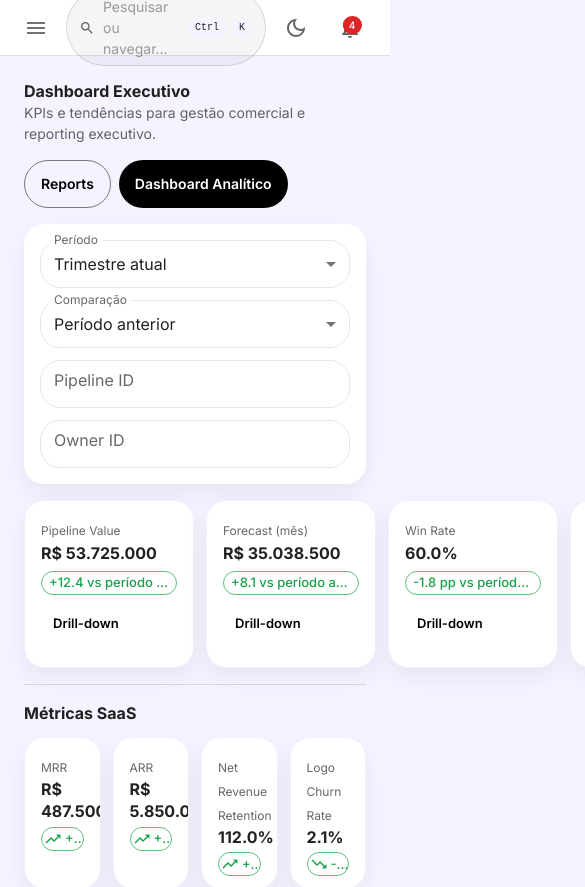
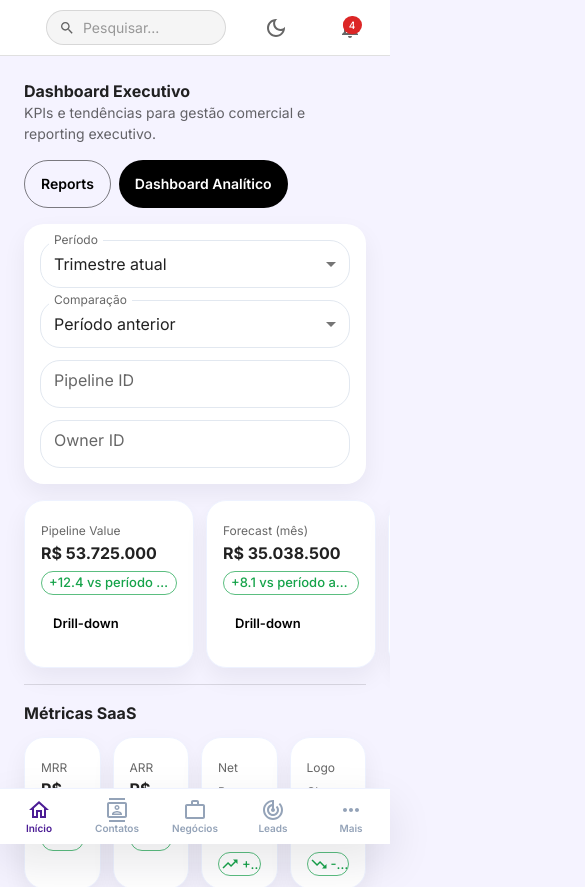
Before and after one commit to SolutionCenter4Sys/CRM4sys, a React (Vite) app: page /dashboard in a window 390 px wide. Shown: the top 887 px of the page, 585 px wide, since content can reach past the window. Built offline with nearby package versions, Linux system fonts and the light colour scheme.

Commit message:
feat(mobile): BottomNavigation, MobileNavDrawer 280px, safe area insets, iOS scroll momentum, remove hamburger

```diff
--- a/src/App.tsx
+++ b/src/App.tsx
@@ -33,6 +33,8 @@ import {
   useTheme as useMuiTheme,
   ListItemIcon,
   Chip,
+  BottomNavigation,
+  BottomNavigationAction,
 } from '@mui/material';
 import {
   HomeOutlined as HomeOutlinedIcon,
@@ -72,12 +74,14 @@ import {
   AccountBalanceOutlined as AccountBalanceOutlinedIcon,
   RequestQuote as RequestQuoteIcon,
   CreditCardOutlined as CreditCardOutlinedIcon,
+  MoreHoriz as MoreHorizIcon,
+  Close as CloseIcon,
 } from '@mui/icons-material';
 import { createAppTheme } from './styles/theme';
 import CommandPalette from './components/CommandPalette';
 import NotificationCenter from './components/NotificationCenter';
 
-// ── Theme Context ─────────────────────────────────────────────────────────────
+// 🌙 Theme Context ·············································
 interface ThemeCtx { mode: 'light' | 'dark'; toggle: () => void }
 const ThemeContext = createContext<ThemeCtx>({ mode: 'light', toggle: () => {} });
 export const useAppTheme = () => useContext(ThemeContext);
@@ -394,7 +398,7 @@ const RoutePerfTracker: React.FC = () => {
   return null;
 };
 
-// ── SidebarContent ───────────────────────────────────────────────────────────
+// 🔸 SidebarContent ···········································
 interface SidebarContentProps {
   isActiveRoute: (to: string) => boolean;
   settingsOpen: boolean;
@@ -452,7 +456,7 @@ const SidebarContent: React.FC<SidebarContentProps> = ({
       <Tooltip title="Propostas"><IconButton component={NavLink} to="/proposals" onClick={onNavClick} onMouseEnter={() => prefetchRoute('proposals', importProposalsPage)} sx={{ color: 'inherit', bgcolor: isActiveRoute('/proposals') ? 'rgba(255,255,255,0.18)' : 'transparent' }}><DescriptionOutlinedIcon /></IconButton></Tooltip>
       <Tooltip title="Contratos"><IconButton component={NavLink} to="/contracts" onClick={onNavClick} onMouseEnter={() => prefetchRoute('contracts', importContractsPage)} sx={{ color: 'inherit', bgcolor: isActiveRoute('/contracts') ? 'rgba(255,255,255,0.18)' : 'transparent' }}><ArticleOutlinedIcon /></IconButton></Tooltip>
 
-      {/* ── Ícone Financeiro com flyout ─────────────────────────────── */}
+      {/* 💰 Ícone Financeiro com flyout */}
       <Tooltip title="Financeiro" placement="right">
         <IconButton
           onClick={(e) => setFinancialAnchorEl(e.currentTarget)}
@@ -484,7 +488,6 @@ const SidebarContent: React.FC<SidebarContentProps> = ({
           },
         }}
       >
-        {/* Header do flyout */}
         <Box sx={{ px: 2, py: 1.5, background: 'linear-gradient(135deg, #4C1D95 0%, #7C3AED 100%)', color: '#fff' }}>
           <Box sx={{ display: 'flex', alignItems: 'center', gap: 1 }}>
             <AccountBalanceOutlinedIcon sx={{ fontSize: 18 }} />
@@ -495,7 +498,6 @@ const SidebarContent: React.FC<SidebarContentProps> = ({
           </Typography>
         </Box>
 
-        {/* Itens do flyout */}
         <MenuList dense sx={{ py: 0.5 }}>
           {financialItems.map((item, idx) => (
             <React.Fragment key={item.to}>
@@ -542,7 +544,6 @@ const SidebarContent: React.FC<SidebarContentProps> = ({
           <MenuItem component={NavLink} to="/projects" onClick={() => close(null)} onMouseEnter={() => prefetchRoute('projects', importProjectsPage)}><ListItemIcon><RocketLaunchOutlinedIcon fontSize="small" /></ListItemIcon>Projetos & Delivery</MenuItem>
           <MenuItem component={NavLink} to="/cs" onClick={() => close(null)} onMouseEnter={() => prefetchRoute('customer-success', importCustomerSuccessPage)}><ListItemIcon><FavoriteBorderOutlinedIcon fontSize="small" /></ListItemIcon>Customer Success</MenuItem>
           <Divider sx={{ my: 0.5 }} />
-          {/* Seção Automações */}
           <Box component="li" sx={{ px: 2, pt: 0.5, pb: 0.2 }}>
             <Typography sx={{ fontSize: 10, fontWeight: 700, letterSpacing: 0.8, color: 'text.disabled', textTransform: 'uppercase' }}>
               Automações
@@ -550,7 +551,6 @@ const SidebarContent: React.FC<SidebarContentProps> = ({
           </Box>
           <MenuItem component={NavLink} to="/nurture" onClick={() => close(null)} onMouseEnter={() => prefetchRoute('nurture-sequences', importNurtureSequencesPage)}><ListItemIcon><AutoAwesomeMotionOutlinedIcon fontSize="small" /></ListItemIcon>Nurture Sequences</MenuItem>
           <Divider sx={{ my: 0.5 }} />
-          {/* Seção Analytics */}
           <Box component="li" sx={{ px: 2, pt: 0.5, pb: 0.2 }}>
             <Typography sx={{ fontSize: 10, fontWeight: 700, letterSpacing: 0.8, color: 'text.disabled', textTransform: 'uppercase' }}>
               Analytics
@@ -560,19 +560,17 @@ const SidebarContent: React.FC<SidebarContentProps> = ({
           <MenuItem component={NavLink} to="/exports" onClick={() => close(null)} onMouseEnter={() => prefetchRoute('exports', importExportsPage)}><ListItemIcon><FileDownloadOutlinedIcon fontSize="small" /></ListItemIcon>Exportações</MenuItem>
           <MenuItem component={NavLink} to="/bi/connectors" onClick={() => close(null)} onMouseEnter={() => prefetchRoute('bi-connectors', importBIConnectorsPage)}><ListItemIcon><HubOutlinedIcon fontSize="small" /></ListItemIcon>BI Connectors</MenuItem>
           <Divider sx={{ my: 0.5 }} />
-          {/* Seção Acesso */}
           <Box component="li" sx={{ px: 2, pt: 0.5, pb: 0.2 }}>
             <Typography sx={{ fontSize: 10, fontWeight: 700, letterSpacing: 0.8, color: 'text.disabled', textTransform: 'uppercase' }}>
               Acesso & Segurança
             </Typography>
           </Box>
-          <MenuItem component={NavLink} to="/access/users" onClick={() => close(null)} onMouseEnter={() => prefetchRoute('access-users', importUsersManagementPage)}><ListItemIcon><PeopleOutlinedIcon fontSize="small" /></ListItemIcon>IAM · Usuários</MenuItem>
-          <MenuItem component={NavLink} to="/access/groups" onClick={() => close(null)} onMouseEnter={() => prefetchRoute('access-groups', importAccessGroupsPage)}><ListItemIcon><GroupWorkOutlinedIcon fontSize="small" /></ListItemIcon>IAM · Grupos</MenuItem>
-          <MenuItem component={NavLink} to="/access/approvals" onClick={() => close(null)} onMouseEnter={() => prefetchRoute('access-approvals', importAccessApprovalsPage)}><ListItemIcon><VerifiedUserOutlinedIcon fontSize="small" /></ListItemIcon>IAM · Aprovações</MenuItem>
+          <MenuItem component={NavLink} to="/access/users" onClick={() => close(null)} onMouseEnter={() => prefetchRoute('access-users', importUsersManagementPage)}><ListItemIcon><PeopleOutlinedIcon fontSize="small" /></ListItemIcon>IAM – Usuários</MenuItem>
+          <MenuItem component={NavLink} to="/access/groups" onClick={() => close(null)} onMouseEnter={() => prefetchRoute('access-groups', importAccessGroupsPage)}><ListItemIcon><GroupWorkOutlinedIcon fontSize="small" /></ListItemIcon>IAM – Grupos</MenuItem>
+          <MenuItem component={NavLink} to="/access/approvals" onClick={() => close(null)} onMouseEnter={() => prefetchRoute('access-approvals', importAccessApprovalsPage)}><ListItemIcon><VerifiedUserOutlinedIcon fontSize="small" /></ListItemIcon>IAM – Aprovações</MenuItem>
           <MenuItem component={NavLink} to="/billing/permissions" onClick={() => close(null)} onMouseEnter={() => prefetchRoute('permissions-matrix', importPermissionsMatrixPage)}><ListItemIcon><AdminPanelSettingsOutlinedIcon fontSize="small" /></ListItemIcon>Permissões</MenuItem>
           <MenuItem component={NavLink} to="/billing/audit" onClick={() => close(null)} onMouseEnter={() => prefetchRoute('audit-trail', importAuditTrailPage)}><ListItemIcon><PolicyOutlinedIcon fontSize="small" /></ListItemIcon>Auditoria</MenuItem>
           <Divider sx={{ my: 0.5 }} />
-          {/* Seção Integrações */}
           <Box component="li" sx={{ px: 2, pt: 0.5, pb: 0.2 }}>
             <Typography sx={{ fontSize: 10, fontWeight: 700, letterSpacing: 0.8, color: 'text.disabled', textTransform: 'uppercase' }}>
               Integrações
@@ -586,14 +584,190 @@ const SidebarContent: React.FC<SidebarContentProps> = ({
   );
 };
 
-// ─────────────────────────────────────────────────────────────────────────────
+// 📱 MobileNavDrawer — drawer 280px com labels completos ·····
+interface MobileNavDrawerProps {
+  open: boolean;
+  onClose: () => void;
+  isActiveRoute: (to: string) => boolean;
+  settingsOpen: boolean;
+  settingsAnchorEl: HTMLElement | null;
+  setSettingsAnchorEl: (el: HTMLElement | null) => void;
+}
+
+const MobileNavDrawer: React.FC<MobileNavDrawerProps> = ({
+  open,
+  onClose,
+  isActiveRoute,
+  settingsOpen,
+  settingsAnchorEl,
+  setSettingsAnchorEl,
+}) => {
+  const navigate = useNavigate();
+
+  const go = (to: string) => {
+    navigate(to);
+    onClose();
+  };
+
+  const navSections = [
+    {
+      items: [
+        { label: 'Início', to: '/dashboard', icon: <HomeOutlinedIcon fontSize="small" /> },
+      ],
+    },
+    {
+      title: 'CRM',
+      items: [
+        { label: 'Empresas', to: '/accounts', icon: <BusinessOutlinedIcon fontSize="small" /> },
+        { label: 'Contatos', to: '/contacts', icon: <ContactsOutlinedIcon fontSize="small" /> },
+        { label: 'Negócios', to: '/deals', icon: <WorkOutlineIcon fontSize="small" /> },
+        { label: 'Leads', to: '/leads', icon: <TrackChangesOutlinedIcon fontSize="small" /> },
+        { label: 'Atividades', to: '/activities', icon: <TimelineOutlinedIcon fontSize="small" /> },
+      ],
+    },
+    {
+      title: 'Vendas',
+      items: [
+        { label: 'Propostas', to: '/proposals', icon: <DescriptionOutlinedIcon fontSize="small" /> },
+        { label: 'Contratos', to: '/contracts', icon: <ArticleOutlinedIcon fontSize="small" /> },
+        { label: 'Financeiro', to: '/billing/invoices', icon: <AccountBalanceOutlinedIcon fontSize="small" /> },
+      ],
+    },
+    {
+      title: 'Analytics',
+      items: [
+        { label: 'Relatórios', to: '/reports', icon: <AssessmentOutlinedIcon fontSize="small" /> },
+        { label: 'Customer Success', to: '/cs', icon: <FavoriteBorderOutlinedIcon fontSize="small" /> },
+      ],
+    },
+    {
+      title: 'Configurações',
+      items: [
+        { label: 'Produtos & Serviços', to: '/products', icon: <Inventory2OutlinedIcon fontSize="small" /> },
+        { label: 'IAM – Usuários', to: '/access/users', icon: <PeopleOutlinedIcon fontSize="small" /> },
+        { label: 'Integrações', to: '/settings/integrations', icon: <ExtensionOutlinedIcon fontSize="small" /> },
+        { label: 'SSO / SAML', to: '/settings/sso', icon: <LockOutlinedIcon fontSize="small" /> },
+        { label: 'Auditoria', to: '/billing/audit', icon: <PolicyOutlinedIcon fontSize="small" /> },
+      ],
+    },
+  ];
+
+  return (
+    <Drawer
+      anchor="left"
+      open={open}
+      onClose={onClose}
+      sx={{ display: { xs: 'block', md: 'none' } }}
+      PaperProps={{
+        sx: {
+          width: 280,
+          paddingTop: 'env(safe-area-inset-top)',
+          display: 'flex',
+          flexDirection: 'column',
+          overflowX: 'hidden',
+        },
+      }}
+    >
+      {/* Header */}
+      <Box
+        sx={{
+          px: 2,
+          py: 2,
+          background: 'linear-gradient(135deg, #4C1D95 0%, #7C3AED 100%)',
+          color: '#fff',
+          display: 'flex',
+          alignItems: 'center',
+          justifyContent: 'space-between',
+          flexShrink: 0,
+        }}
+      >
+        <Box>
+          <Typography variant="h6" sx={{ fontWeight: 700, lineHeight: 1.2 }}>CRM Foursys</Typography>
+          <Typography variant="caption" sx={{ opacity: 0.75 }}>Ambiente de Demonstração</Typography>
+        </Box>
+        <IconButton onClick={onClose} size="small" sx={{ color: '#fff', minWidth: 40, minHeight: 40 }}>
+          <CloseIcon />
+        </IconButton>
+      </Box>
+
+      {/* Nav sections */}
+      <Box sx={{ flex: 1, overflowY: 'auto', py: 1, WebkitOverflowScrolling: 'touch' }}>
+        {navSections.map((section, sIdx) => (
+          <Box key={sIdx}>
+            {section.title && (
+              <Typography
+                sx={{
+                  px: 2,
+                  pt: sIdx === 0 ? 1 : 1.5,
+                  pb: 0.25,
+                  fontSize: 10,
+                  fontWeight: 700,
+                  letterSpacing: 0.8,
+                  color: 'text.disabled',
+                  textTransform: 'uppercase',
+                }}
+              >
+                {section.title}
+              </Typography>
+            )}
+            <List dense disablePadding sx={{ px: 1 }}>
+              {section.items.map((item) => {
+                const active = isActiveRoute(item.to);
+                return (
+                  <ListItemButton
+                    key={item.to}
+                    onClick={() => go(item.to)}
+                    selected={active}
+                    sx={{
+                      borderRadius: 2,
+                      minHeight: 48,
+                      mb: 0.25,
+                      '&.Mui-selected': {
+                        bgcolor: '#4C1D95',
+                        color: '#fff',
+                        '& .MuiListItemIcon-root': { color: '#fff' },
+                        '&:hover': { bgcolor: '#3b1279' },
+                      },
+                    }}
+                  >
+                    <ListItemIcon sx={{ minWidth: 36, color: active ? 'inherit' : 'text.secondary' }}>
+                      {item.icon}
+                    </ListItemIcon>
+                    <ListItemText
+                      primary={item.label}
+                      primaryTypographyProps={{ variant: 'body2', fontWeight: active ? 600 : 400 }}
+                    />
+                  </ListItemButton>
+                );
+              })}
+            </List>
+            {sIdx < navSections.length - 1 && <Divider sx={{ mx: 2, mt: 1 }} />}
+          </Box>
+        ))}
+      </Box>
+
+      {/* Footer */}
+      <Box sx={{ px: 1, pb: 'calc(8px + env(safe-area-inset-bottom))', pt: 1, borderTop: '1px solid', borderColor: 'divider', flexShrink: 0 }}>
+        <ListItemButton
+          onClick={(e) => setSettingsAnchorEl(e.currentTarget)}
+          sx={{ borderRadius: 2, minHeight: 48, color: 'text.secondary' }}
+        >
+          <ListItemIcon sx={{ minWidth: 36 }}><SettingsOutlinedIcon fontSize="small" /></ListItemIcon>
+          <ListItemText primary="Mais configurações" primaryTypographyProps={{ variant: 'body2' }} />
+        </ListItemButton>
+      </Box>
+    </Drawer>
+  );
+};
+
+// ···············································································
 const AppLayout: React.FC = () => {
   const location = useLocation();
   const navigate = useNavigate();
   const { mode, toggle: toggleTheme } = useAppTheme();
   const muiTheme = useMuiTheme();
   const isMobile = useMediaQuery(muiTheme.breakpoints.down('md'));
-  const [mobileDrawerOpen, setMobileDrawerOpen] = useState(false);
+  const [mobileMenuOpen, setMobileMenuOpen] = useState(false);
   const [searchTerm, setSearchTerm] = useState('');
   const [searchResults, setSearchResults] = useState<
     Array<{ id: string; label: string; subtitle: string; to: string; type: string }>
@@ -603,6 +777,15 @@ const AppLayout: React.FC = () => {
   const [settingsAnchorEl, setSettingsAnchorEl] = useState<HTMLElement | null>(null);
   const settingsOpen = Boolean(settingsAnchorEl);
   const [cmdPaletteOpen, setCmdPaletteOpen] = useState(false);
+
+  // Bottom nav value derived from current route
+  const bottomNavValue = useMemo(() => {
+    if (location.pathname === '/dashboard' || location.pathname.startsWith('/dashboard')) return 'dashboard';
+    if (location.pathname.startsWith('/contacts')) return 'contacts';
+    if (location.pathname.startsWith('/deals')) return 'deals';
+    if (location.pathname.startsWith('/leads')) return 'leads';
+    return 'more';
+  }, [location.pathname]);
 
   useEffect(() => {
     const handleGlobalKey = (e: KeyboardEvent) => {
@@ -645,7 +828,7 @@ const AppLayout: React.FC = () => {
         const contactItems = (contactsRes.data?.data || []).slice(0, 4).map((contact) => ({
           id: `contact-${contact.id}`,
           label: contact.fullName,
-          subtitle: `Contato • ${contact.email}`,
+          subtitle: `Contato  ${contact.email}`,
           to: `/contacts/${contact.id}`,
           type: 'Contato',
         }));
@@ -653,7 +836,7 @@ const AppLayout: React.FC = () => {
         const accountItems = (accountsRes.data || []).slice(0, 4).map((account) => ({
           id: `account-${account.id}`,
           label: account.name,
-          subtitle: `Empresa • ${account.domain || 'sem domínio'}`,
+          subtitle: `Empresa  ${account.domain || 'sem domínio'}`,
           to: `/accounts/${account.id}`,
           type: 'Empresa',
         }));
@@ -668,7 +851,7 @@ const AppLayout: React.FC = () => {
           .map((deal) => ({
             id: `deal-${deal.id}`,
             label: deal.title,
-            subtitle: `Negócio • ${deal.account?.name || 'sem empresa'}`,
+            subtitle: `Negócio  ${deal.account?.name || 'sem empresa'}`,
             to: `/deals/${deal.id}`,
             type: 'Negócio',
           }));
@@ -676,7 +859,7 @@ const AppLayout: React.FC = () => {
         const leadItems = (leadsRes.data?.data || []).slice(0, 4).map((lead) => ({
           id: `lead-${lead.id}`,
           label: lead.fullName,
-          subtitle: `Lead • ${lead.email}`,
+          subtitle: `Lead  ${lead.email}`,
           to: `/leads/${lead.id}`,
           type: 'Lead',
         }));
@@ -705,33 +888,34 @@ const AppLayout: React.FC = () => {
     <>
       <RoutePrefetcher />
       <RoutePerfTracker />
-      <Box sx={{ display: 'flex', minHeight: '100vh', backgroundColor: 'background.default' }}>
-        {/* ── Sidebar mobile (Drawer) ──────────────────────────────────────── */}
-        <Drawer
-          variant="temporary"
-          open={mobileDrawerOpen}
-          onClose={() => setMobileDrawerOpen(false)}
-          ModalProps={{ keepMounted: true }}
-          sx={{ display: { xs: 'block', md: 'none' }, '& .MuiDrawer-paper': { width: 76, boxSizing: 'border-box' } }}
-        >
+      <Box sx={{ display: 'flex', minHeight: '100dvh', backgroundColor: 'background.default' }}>
+
+        {/* 🖥️ Sidebar desktop (fixo) */}
+        <Box sx={{ display: { xs: 'none', md: 'block' } }}>
           <SidebarContent
             isActiveRoute={isActiveRoute}
             settingsOpen={settingsOpen}
             settingsAnchorEl={settingsAnchorEl}
-            setSettingsAnchorEl={(el) => { setSettingsAnchorEl(el); if (!el) setMobileDrawerOpen(false); }}
-            onNavClick={() => setMobileDrawerOpen(false)}
+            setSettingsAnchorEl={setSettingsAnchorEl}
           />
-        </Drawer>
-
-        {/* ── Sidebar desktop (fixo) ──────────────────────────────────────── */}
-        <Box sx={{ display: { xs: 'none', md: 'block' } }}>
-          <SidebarContent isActiveRoute={isActiveRoute} settingsOpen={settingsOpen} settingsAnchorEl={settingsAnchorEl} setSettingsAnchorEl={setSettingsAnchorEl} />
         </Box>
 
-        <Box sx={{ flexGrow: 1, minWidth: 0 }}>
+        {/* 📱 Mobile Nav Drawer */}
+        <MobileNavDrawer
+          open={mobileMenuOpen}
+          onClose={() => setMobileMenuOpen(false)}
+          isActiveRoute={isActiveRoute}
+          settingsOpen={settingsOpen}
+          settingsAnchorEl={settingsAnchorEl}
+          setSettingsAnchorEl={(el) => { setSettingsAnchorEl(el); if (!el) setMobileMenuOpen(false); }}
+        />
+
+        <Box sx={{ flexGrow: 1, minWidth: 0, display: 'flex', flexDirection: 'column' }}>
+          {/* AppBar */}
           <Box
             sx={{
-              height: 56,
+              height: { xs: 'calc(56px + env(safe-area-inset-top))', md: 56 },
+              pt: { xs: 'env(safe-area-inset-top)', md: 0 },
               px: 2,
               display: 'flex',
               alignItems: 'center',
@@ -739,16 +923,15 @@ const AppLayout: React.FC = () => {
               borderBottom: 1,
               borderColor: 'divider',
               backgroundColor: 'background.paper',
+              flexShrink: 0,
+              position: 'sticky',
+              top: 0,
+              zIndex: (theme) => theme.zIndex.appBar,
             }}
           >
             <Box sx={{ display: 'flex', alignItems: 'center', gap: 1 }}>
-              {isMobile && (
-                <IconButton onClick={() => setMobileDrawerOpen(true)} size="small">
-                  <MenuIcon />
-                </IconButton>
-              )}
               <Typography variant="body2" color="text.secondary" sx={{ display: { xs: 'none', sm: 'block' } }}>
-                CRM Foursys • Mock
+                CRM Foursys • Ambiente de Demonstração
               </Typography>
             </Box>
             <Box
@@ -763,7 +946,7 @@ const AppLayout: React.FC = () => {
                 borderColor: 'divider',
                 borderRadius: 2,
                 cursor: 'pointer',
-                width: { xs: 200, md: 300 },
+                width: { xs: 180, sm: 200, md: 300 },
                 color: 'text.secondary',
                 bgcolor: 'action.hover',
                 transition: 'all 0.15s',
@@ -772,9 +955,9 @@ const AppLayout: React.FC = () => {
             >
               <SearchIcon sx={{ fontSize: 16 }} />
               <Typography variant="body2" sx={{ flexGrow: 1, color: 'text.disabled' }}>
-                Pesquisar ou navegar…
+                Pesquisar...
               </Typography>
-              <Box sx={{ display: 'flex', gap: 0.5 }}>
+              <Box sx={{ display: { xs: 'none', sm: 'flex' }, gap: 0.5 }}>
                 <Chip
                   label="Ctrl"
                   size="small"
@@ -795,6 +978,15 @@ const AppLayout: React.FC = () => {
             <NotificationCenter />
           </Box>
 
+          {/* Main content */}
+          <Box
+            sx={{
+              flex: 1,
+              overflowY: 'auto',
+              WebkitOverflowScrolling: 'touch',
+              pb: { xs: 'calc(56px + env(safe-area-inset-bottom))', md: 0 },
+            }}
+          >
             <Suspense
               fallback={
                 <Box
@@ -863,6 +1055,48 @@ const AppLayout: React.FC = () => {
             </Suspense>
           </Box>
         </Box>
+      </Box>
+
+      {/* 📱 Bottom Navigation — visível apenas em mobile */}
+      {isMobile && (
+        <Paper
+          elevation={8}
+          sx={{
+            position: 'fixed',
+            bottom: 0,
+            left: 0,
+            right: 0,
+            zIndex: (theme) => theme.zIndex.appBar,
+            borderRadius: 0,
+            pb: 'env(safe-area-inset-bottom)',
+          }}
+        >
+          <BottomNavigation
+            value={bottomNavValue}
+            onChange={(_, newValue) => {
+              if (newValue === 'more') {
+                setMobileMenuOpen(true);
+              } else {
+                const routes: Record<string, string> = {
+                  dashboard: '/dashboard',
+                  contacts: '/contacts',
+                  deals: '/deals',
+                  leads: '/leads',
+                };
+                navigate(routes[newValue] ?? '/dashboard');
+              }
+            }}
+            showLabels
+          >
+            <BottomNavigationAction label="Início" value="dashboard" icon={<HomeOutlinedIcon />} />
+            <BottomNavigationAction label="Contatos" value="contacts" icon={<ContactsOutlinedIcon />} />
+            <BottomNavigationAction label="Negócios" value="deals" icon={<WorkOutlineIcon />} />
+            <BottomNavigationAction label="Leads" value="leads" icon={<TrackChangesOutlinedIcon />} />
+            <BottomNavigationAction label="Mais" value="more" icon={<MoreHorizIcon />} />
+          </BottomNavigation>
+        </Paper>
+      )}
+
       <CommandPalette open={cmdPaletteOpen} onClose={() => setCmdPaletteOpen(false)} />
     </>
   );
```
Lines whose indentation alone changed are shown as unchanged.
